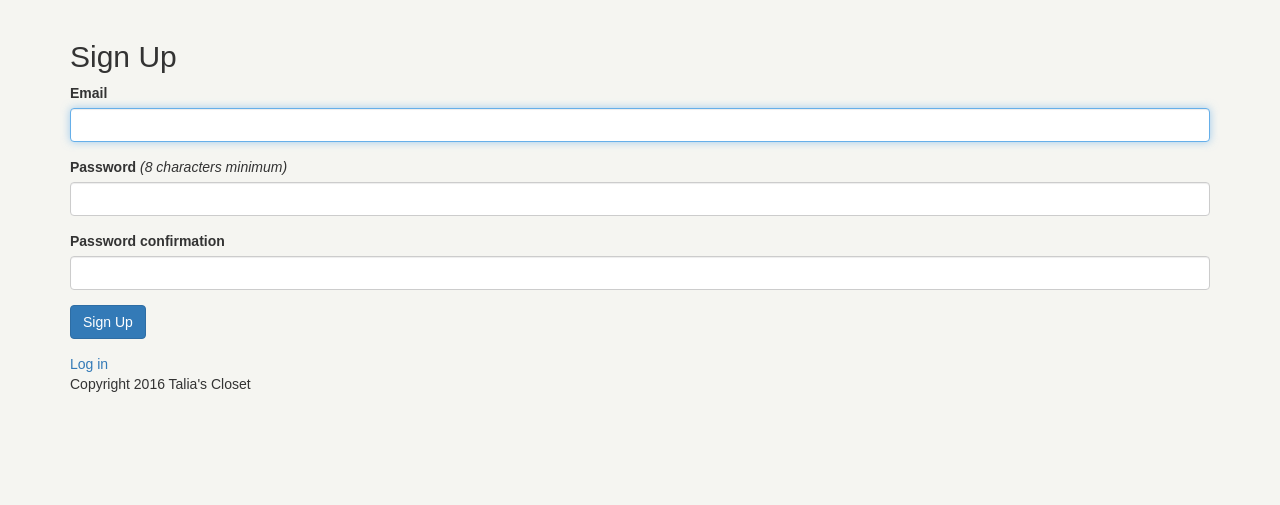
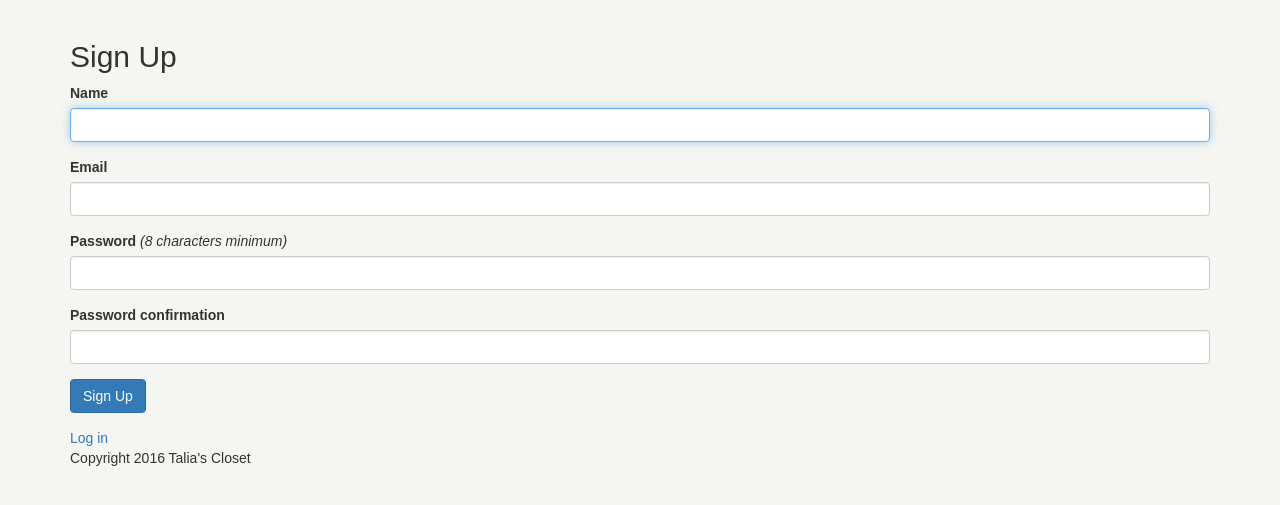
Before and after one commit to Brad124/Talia-s-Closet, a Rails app: page /users/sign_up in a window 1280 px wide. Shown: the part 52-557 px from the top of the page. Run offline with Rails 7, Linux system fonts and the light colour scheme; style sheets or scripts are compiled from the project's sources; parts of the project's set-up code (start-up, migrations or seed data) failed here and were passed over; some libraries are stand-ins or nearby versions.

Commit message:
add name to users

```diff
--- a/app/controllers/application_controller.rb
+++ b/app/controllers/application_controller.rb
@@ -2,4 +2,13 @@ class ApplicationController < ActionController::Base
   # Prevent CSRF attacks by raising an exception.
   # For APIs, you may want to use :null_session instead.
   protect_from_forgery with: :exception
+
+    before_action :configure_permitted_parameters, if: :devise_controller?
+
+  protected
+
+  def configure_permitted_parameters
+    devise_parameter_sanitizer.for(:sign_up) << :name
+    devise_parameter_sanitizer.for(:account_update) << :name
+  end
 end
--- a/app/views/devise/registrations/new.html.erb
+++ b/app/views/devise/registrations/new.html.erb
@@ -4,8 +4,13 @@
   <%= devise_error_messages! %>
 
   <div class="form-group">
+    <%= f.label :name %><br />
+    <%= f.text_field :name, autofocus: true, class: "form-control" %>
+  </div>
+
+  <div class="form-group">
     <%= f.label :email %><br />
-    <%= f.email_field :email, autofocus: true, class: "form-control" %>
+    <%= f.email_field :email, class: "form-control" %>
   </div>
 
   <div class="form-group">
--- /dev/null
+++ b/db/migrate/20160309004948_add_name_to_users.rb
@@ -0,0 +1,5 @@
+class AddNameToUsers < ActiveRecord::Migration
+  def change
+    add_column :users, :name, :string
+  end
+end
```
Also changed, not shown: app/views/devise/registrations/edit.html.erb (+6 -1 lines), db/schema.rb, 1 other file.
